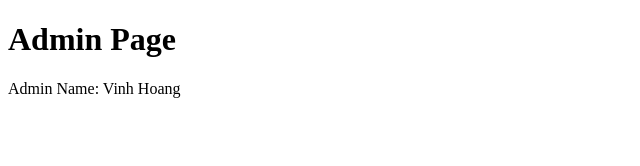
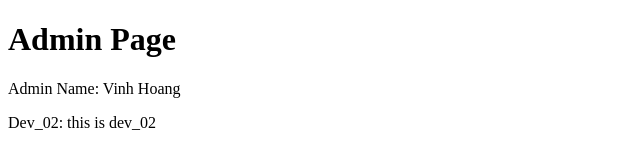
Before and after one commit to vinhhn3/tcd0502-final-project-client, a plain HTML site: page admin.html in a window 1280 px wide. Shown: the whole page, without its empty margins (0-640 px from the left). Drawn offline with Linux system fonts and the light colour scheme.

Commit message:
dev_02 commit

```diff
--- a/admin.html
+++ b/admin.html
@@ -9,5 +9,6 @@
   <body>
     <h1>Admin Page</h1>
     <p>Admin Name: Vinh Hoang</p>
+    <p>Dev_02: this is dev_02</p>
   </body>
 </html>
```
